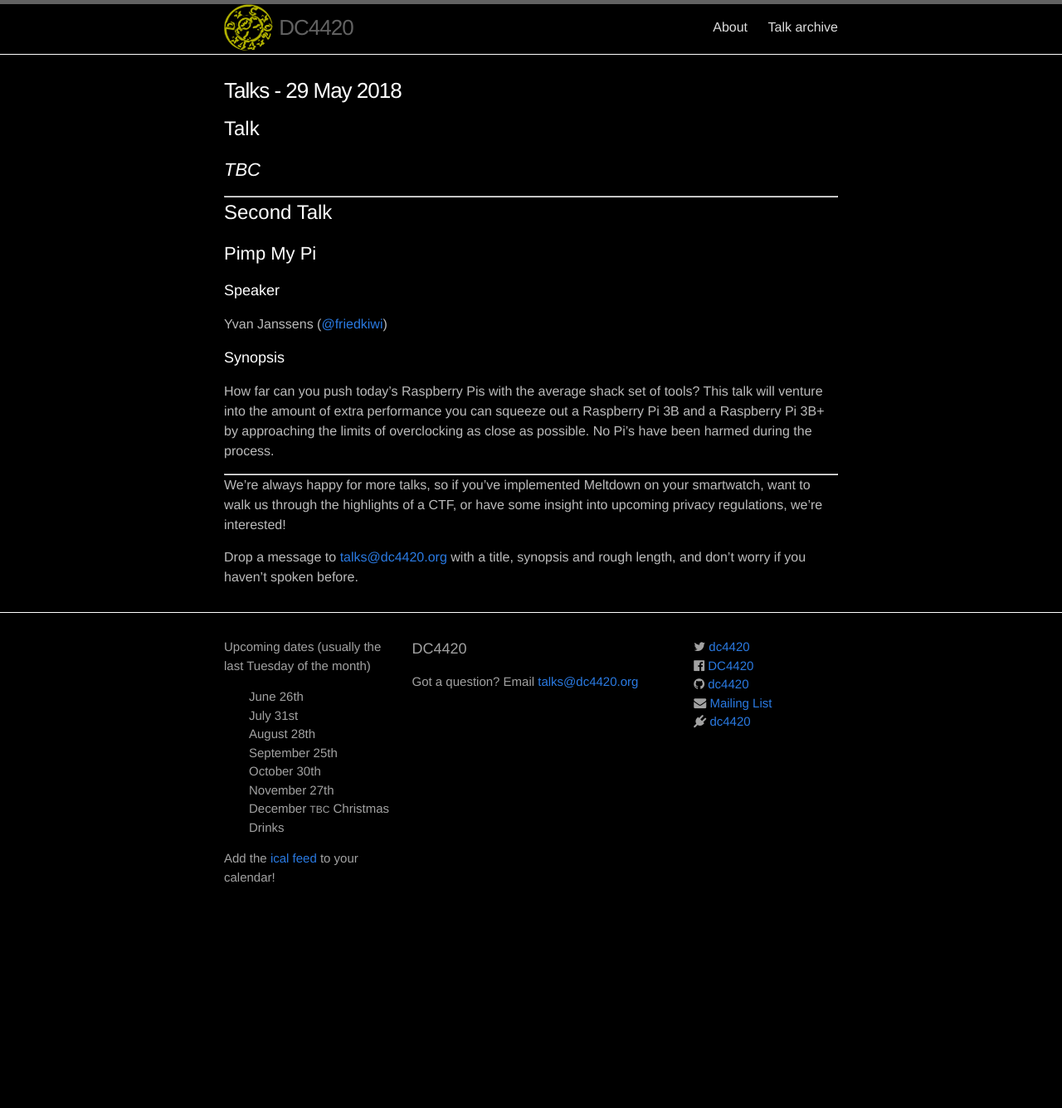
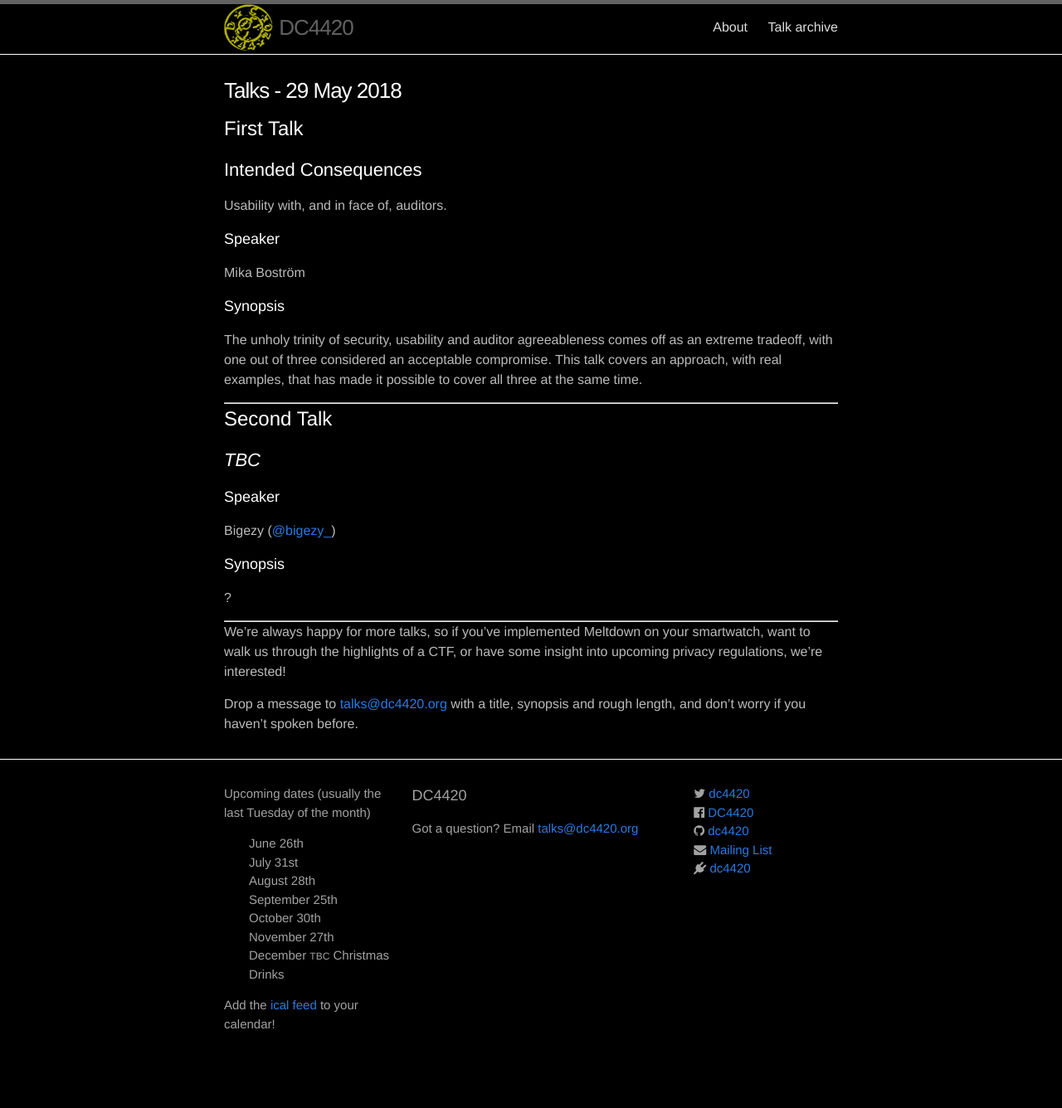
Before and after one commit to dc4420/website, a Jekyll site: the page built from _posts/2018-05-29-talks.markdown, in a window 1280 px wide. Shown: the whole page at 83% size. Built offline with Jekyll 4.4.1, drawn with Linux system fonts in a browser that asks for light colours; nearby versions of some CDN libraries; before the commit the page ends 1159 px from its top, so only the background shows below that.

Commit message:
update May talks

```diff
--- a/_posts/2016-08-30-talks.markdown
+++ b/_posts/2016-08-30-talks.markdown
@@ -29,7 +29,7 @@
 
 ## A bunch of random and often time loud ramblings from a Defcon 24 speaker and black badge holder.
 
-### Speakers:
+### Speakers
 
 Bigezy ([@bigezy_](https://twitter.com/@bigezy_))
 
--- a/_posts/2018-05-29-talks.markdown
+++ b/_posts/2018-05-29-talks.markdown
@@ -1,27 +1,41 @@
 ---
 layout: post
 title:
-pubdate: 2018-04-26 1:00:00
+pubdate: 2018-05-25 2:00:00
 categories: talk
 ---
-# Talk
 
-## *TBC*
+# First Talk
 
+## Intended Consequences
+
+Usability with, and in face of, auditors.
+
+### Speaker
+
+Mika Boström
+
+### Synopsis
+
+The unholy trinity of security, usability and auditor
+agreeableness comes off as an extreme tradeoff, with one out of three
+considered an acceptable compromise. This talk covers an approach, with
+real examples, that has made it possible to cover all three at the same
+time.
 
 <hr>
 
 # Second Talk
 
-## Pimp My Pi
+## *TBC*
 
 ### Speaker
 
-Yvan Janssens ([@friedkiwi](https://twitter.com/friedkiwi))
+Bigezy ([@bigezy_](https://twitter.com/@bigezy_))
 
 ### Synopsis
 
-How far can you push today's Raspberry Pis with the average shack set of tools? This talk will venture into the amount of extra performance you can squeeze out a Raspberry Pi 3B and a Raspberry Pi 3B+ by approaching the limits of overclocking as close as possible. No Pi's have been harmed during the process.
+?
 
 <hr>
 
```
